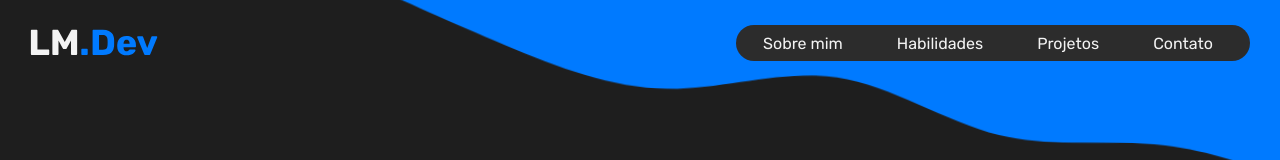
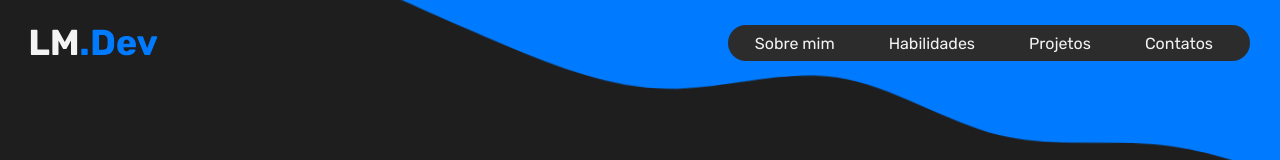
Before and after one commit to LuisFelipeMod/portfolio-2025, a Next.js app: page / in a window 1280 px wide. Shown: the top 160 px of the page. Built offline with nearby package versions, Linux system fonts and the light colour scheme.

Commit message:
style: fixed wrong word

```diff
--- a/src/app/_components/nav/index.js
+++ b/src/app/_components/nav/index.js
@@ -45,7 +45,7 @@ export default function Nav() {
           href="#contacts"
           className={styles.nav_item}
         >
-          Contato
+          Contatos
         </motion.a>
       </div>
       <div className={styles.nav_box__mobile}>
@@ -101,7 +101,7 @@ export default function Nav() {
                 href="#contacts"
                 className={styles.nav_item}
               >
-                Contato
+                Contatos
               </motion.a>
             </div>
           </div>
```
